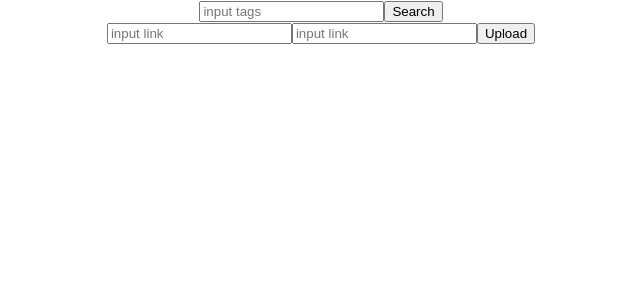
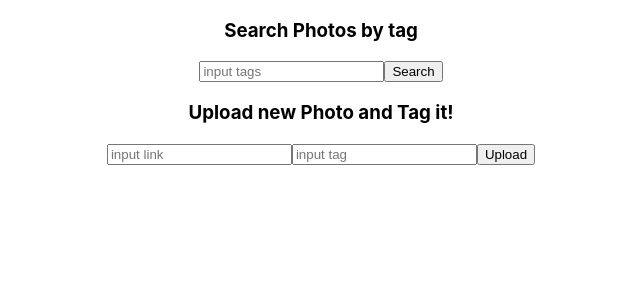
Before and after one commit to lumat18/image-service-frontend, a React (Create React App) app: page / in a window 1280 px wide. Shown: the top 300 px of the page, without its empty margins (319-959 px from the left). Built offline with nearby package versions, Linux system fonts and the light colour scheme.

Commit message:
correction of placeholders and titles

```diff
--- a/src/components/SearchForm.js
+++ b/src/components/SearchForm.js
@@ -2,6 +2,8 @@ import React from "react";
 
 const SearchForm = props => {
   return (
+    <div>
+      <h3>Search Photos by tag</h3>
       <form id='search' className="search-form" onSubmit={props.submit}>
       <input
         className="input-box"
@@ -12,6 +14,8 @@ const SearchForm = props => {
       />
       <button className="submit-button">Search</button>
     </form>
+    </div>
+
   );
 };
 
--- a/src/components/UploadForm.js
+++ b/src/components/UploadForm.js
@@ -2,6 +2,8 @@ import React from "react";
 
 const UploadForm = props => {
   return (
+      <div>
+        <h3>Upload new Photo and Tag it!</h3>
       <form id='search' className="search-form" onSubmit={props.submit}>
       <input
         className="input-box"
@@ -14,11 +16,12 @@ const UploadForm = props => {
         className="input-box"
         type="text"
         value={props.tagValue}
-        placeholder="input link"
+        placeholder="input tag"
         onChange={props.tagChange}
       />
       <button className="submit-button">Upload</button>
     </form>
+    </div>
   );
 };
 
```
